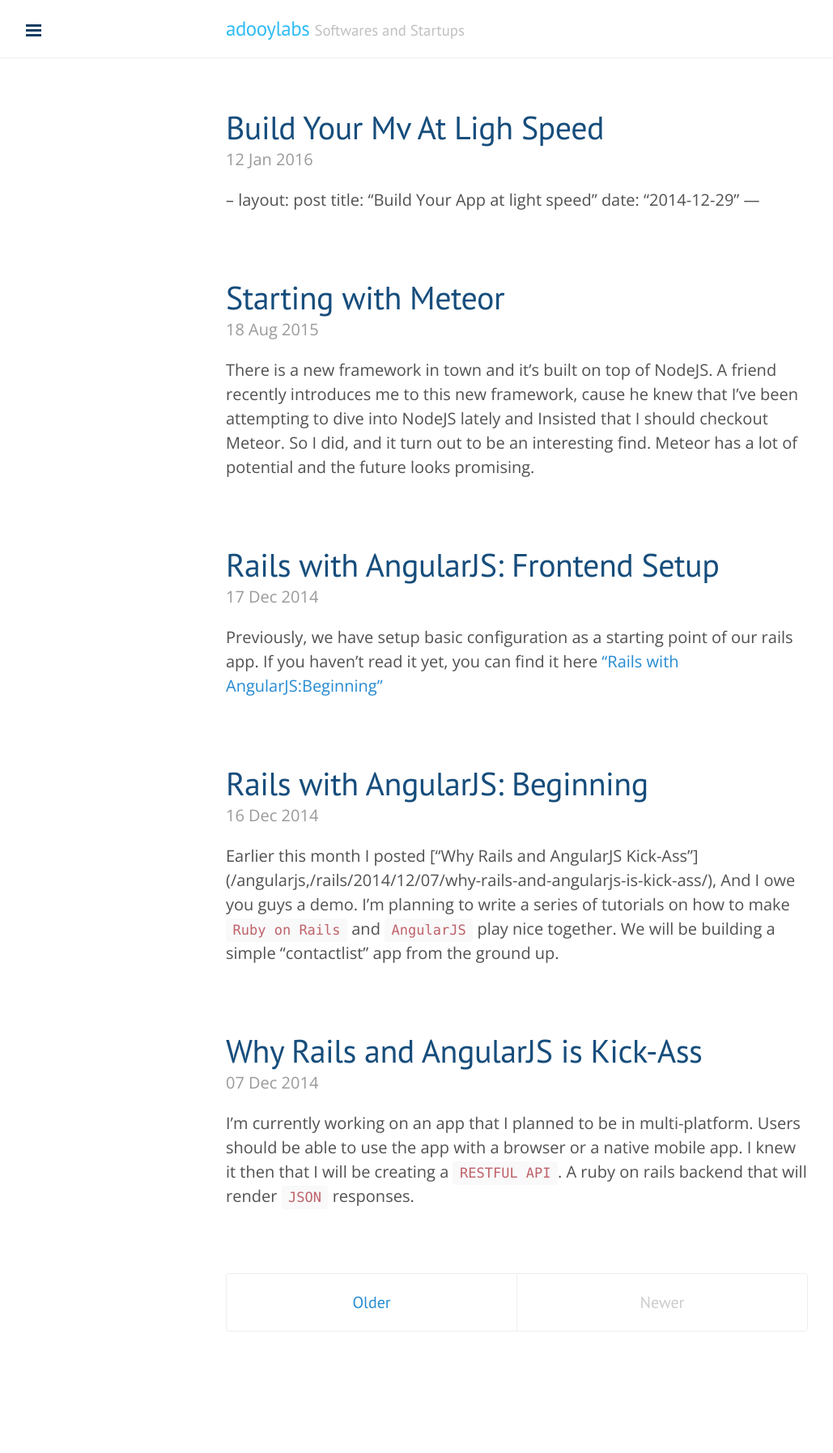
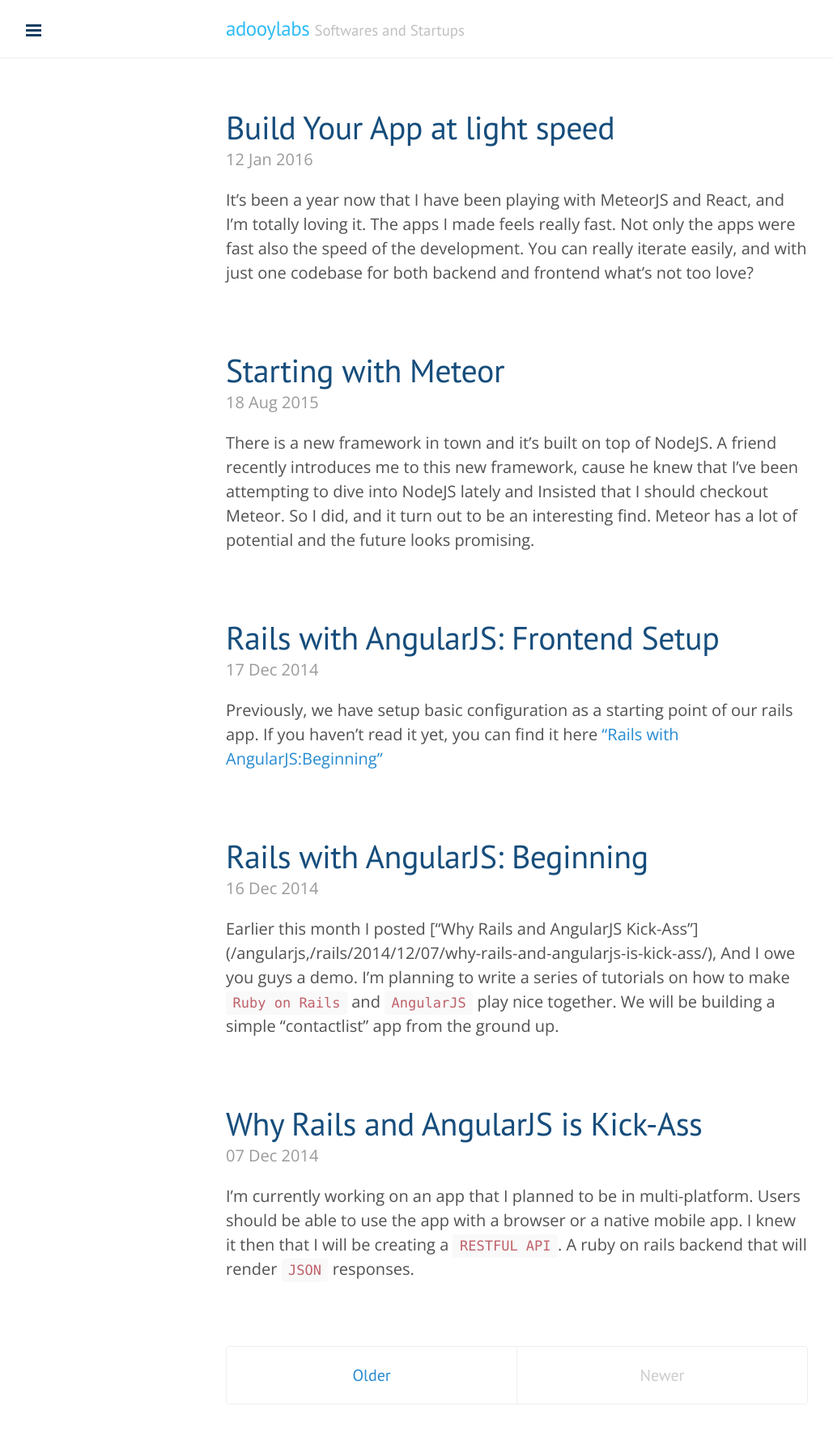
Before and after one commit to adooylabs/adooylabs.github.io, a Jekyll site: the page built from index.html, in a window 1280 px wide. Shown: the whole page at 81% size, without its empty margins (1-1030 px from the left). Built offline with Jekyll 4.4.1, drawn with Linux system fonts in a browser that asks for light colours; Markdown is read by kramdown in place of the engine named in the settings; the list of posts is cut into pages by our own code; before the commit the page ends 1704 px from its top, so only the background shows below that.

Commit message:
fix errors on this post

```diff
--- a/_posts/2016-01-12-build-your-mv-at-ligh-speed.md
+++ b/_posts/2016-01-12-build-your-mvp-at-ligh-speed.md
@@ -1,7 +1,7 @@
---
+---
 layout: post
 title: "Build Your App at light speed"
-date: "2014-12-29"
+date: "2016-01-12"
 ---
 
 It's been a year now that I have been playing with MeteorJS
```
Also changed, not shown: _drafts/2016-01-08-Meteor-the-gateway-drug-to-NodeJS.md (added), _drafts/2016-Meteor-the-gateway-drug-to-NodeJS.md (deleted).
